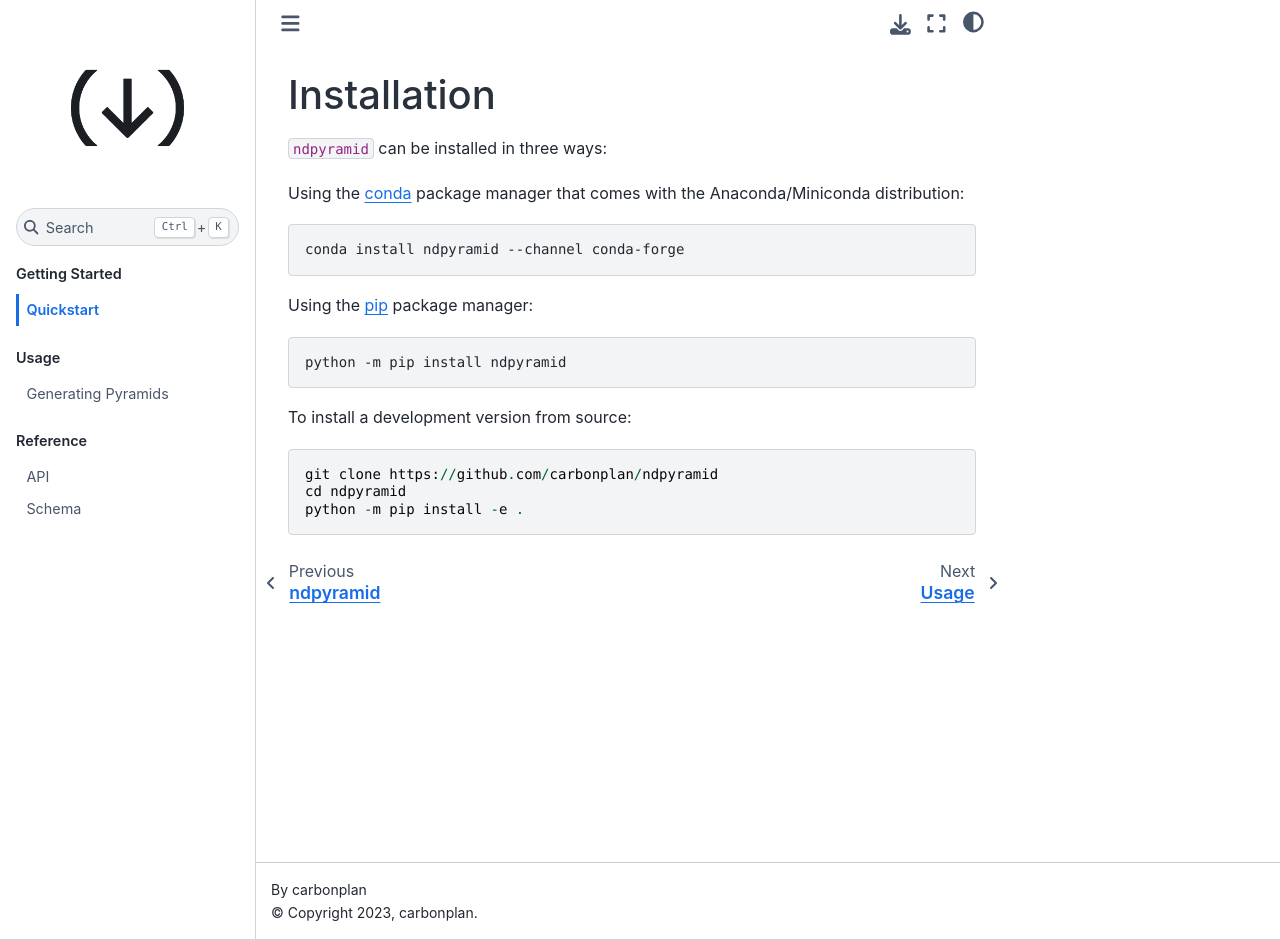
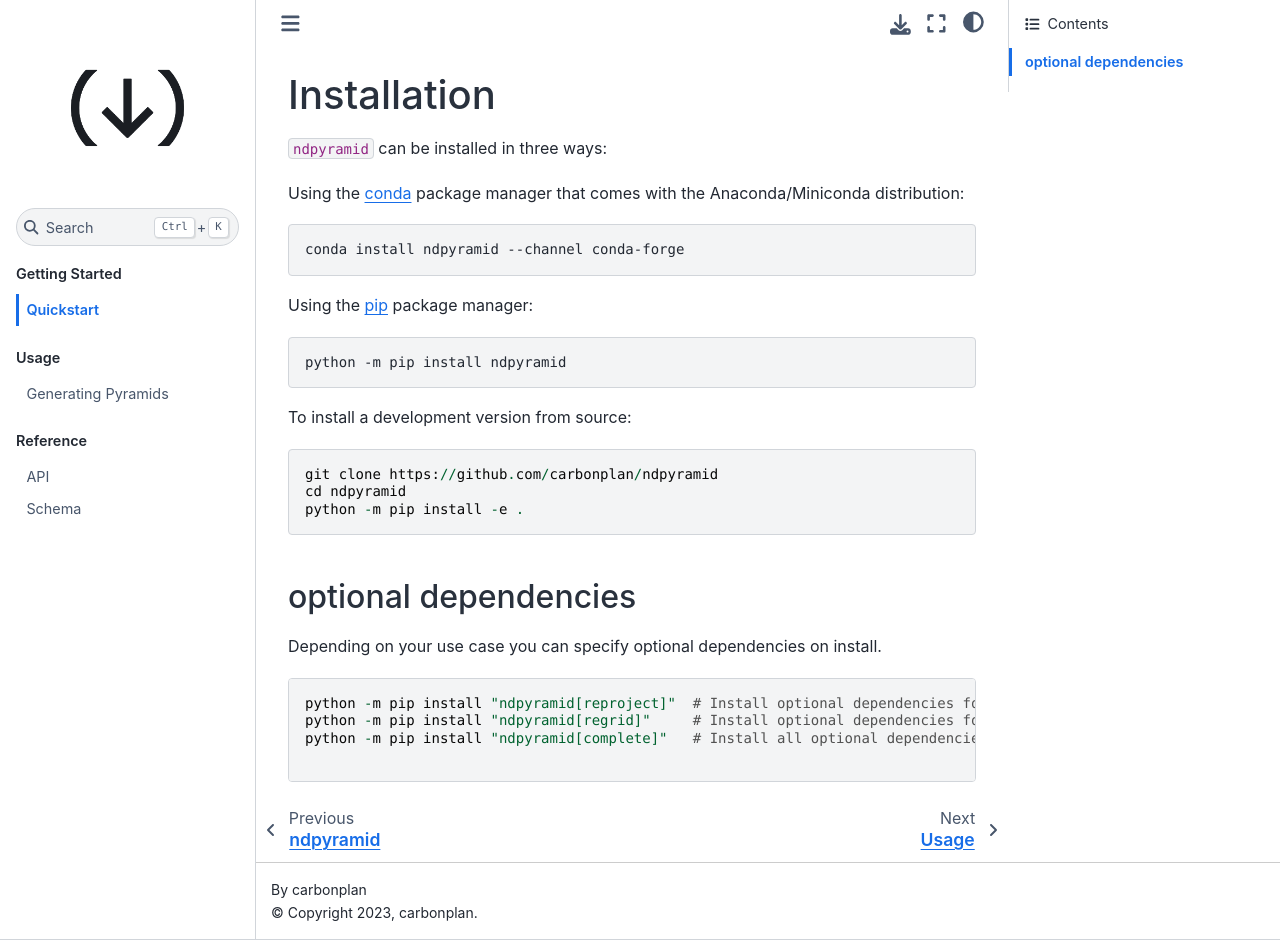
Before and after one commit to carbonplan/ndpyramid, a Sphinx documentation site: the page built from docs/quick-start.md, in a window 1280 px wide and 940 px high. Built offline with Sphinx 7.4.7 and the Sphinx Book theme 1.1.4, drawn with Linux system fonts in a browser that asks for light colours.

Commit message:
add opt deps section to quick-start.md

````diff
--- a/docs/quick-start.md
+++ b/docs/quick-start.md
@@ -21,3 +21,14 @@ git clone https://github.com/carbonplan/ndpyramid
 cd ndpyramid
 python -m pip install -e .
 ```
+
+## optional dependencies
+
+Depending on your use case you can specify optional dependencies on install.
+
+```
+python -m pip install "ndpyramid[reproject]"  # Install optional dependencies for regridding
+python -m pip install "ndpyramid[regrid]"     # Install optional dependencies for reprojecting
+python -m pip install "ndpyramid[complete]"   # Install all optional dependencies
+
+```
````
